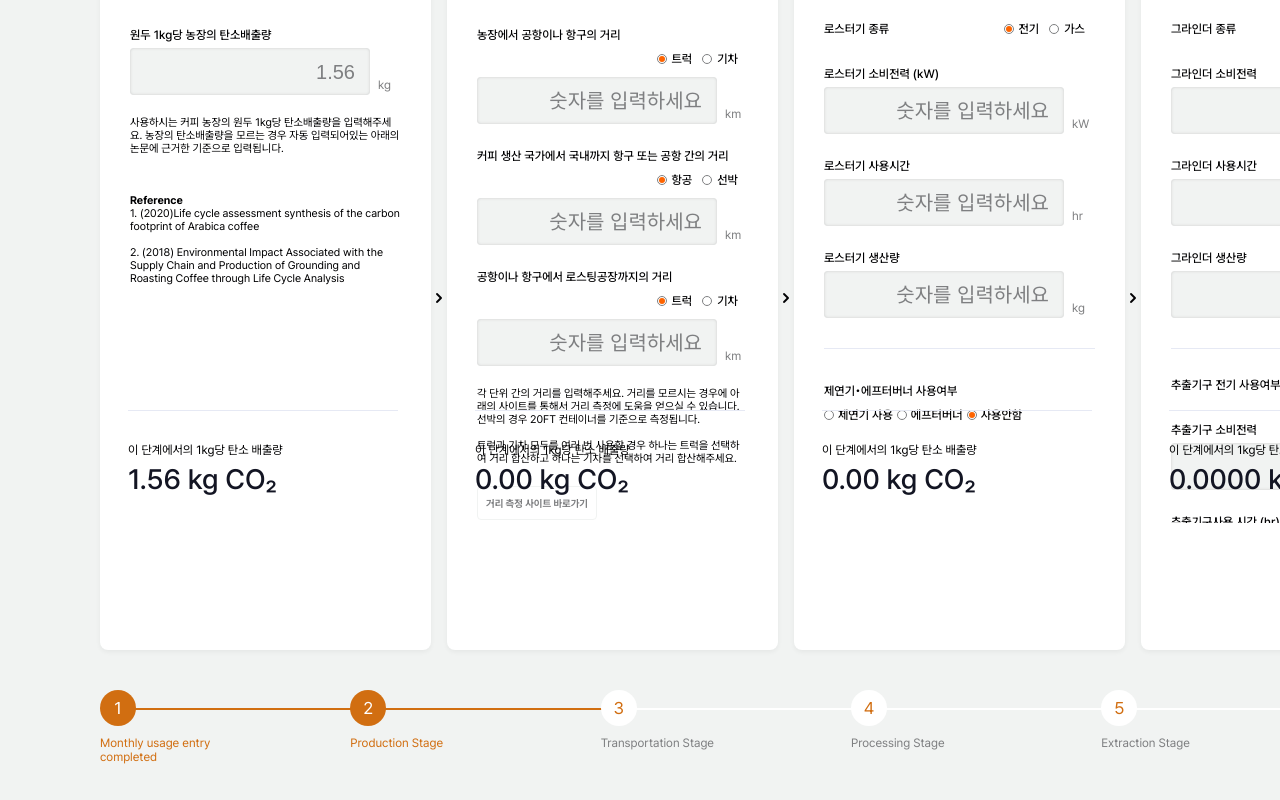
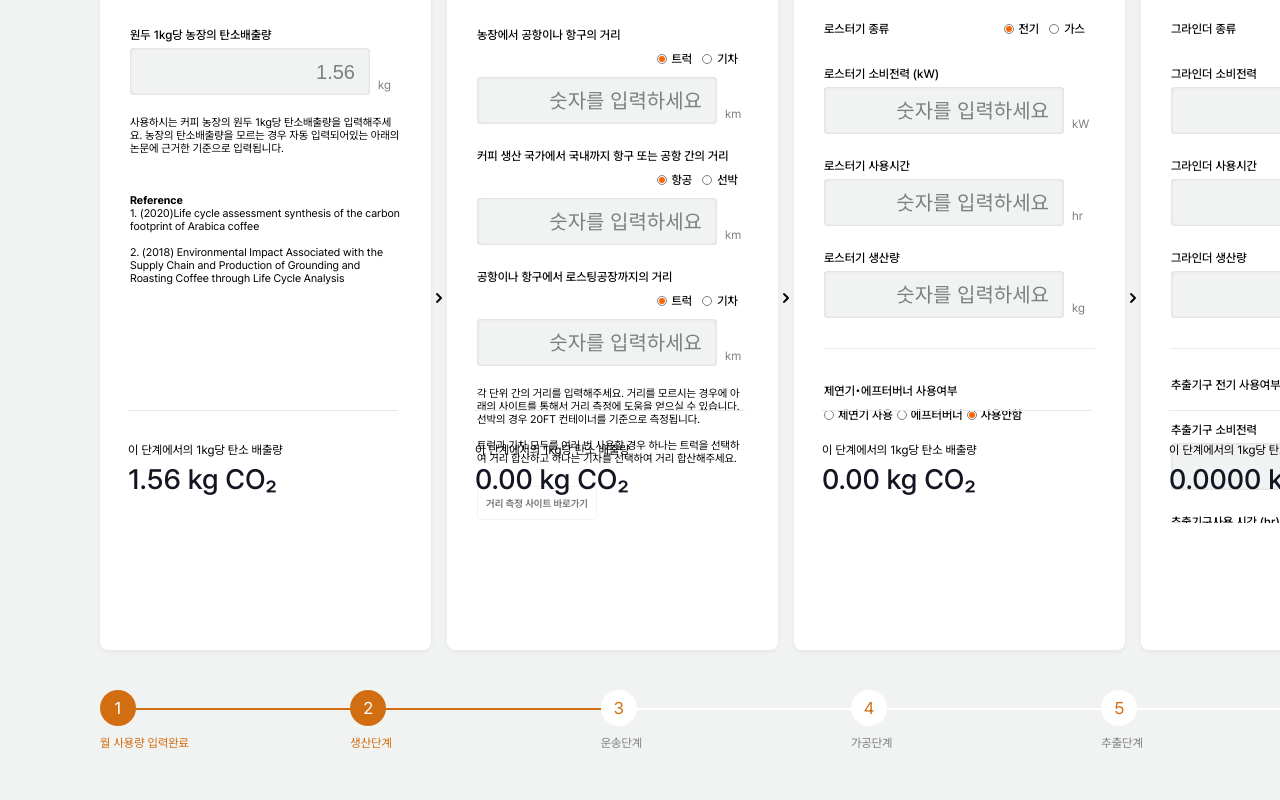
Before and after one commit to sahn0307/equaltable, a Next.js app: page /1/page2 in a window 1280 px wide. Shown: the part 304-1104 px from the top of the page. Built offline with nearby package versions, Linux system fonts and the light colour scheme.

Commit message:
progress bar labels change according to locale

```diff
--- a/src/app/components/ProgressBar.js
+++ b/src/app/components/ProgressBar.js
@@ -1,14 +1,16 @@
 // src/app/components/ProgressBar.js
-import React from 'react'
+import { useTranslations } from 'next-intl'
 
 function ProgressBar({ stagesCompleted }) {
+    const t = useTranslations()
+
     const stages = [
-        'Monthly usage entry completed',
-        'Production Stage',
-        'Transportation Stage',
-        'Processing Stage',
-        'Extraction Stage',
-        'Disposal Stage'
+        t('stg-1'),
+        t('stg-2'),
+        t('stg-3'),
+        t('stg-4'),
+        t('stg-5'),
+        t('stg-6')
     ]
 
     return (
```
